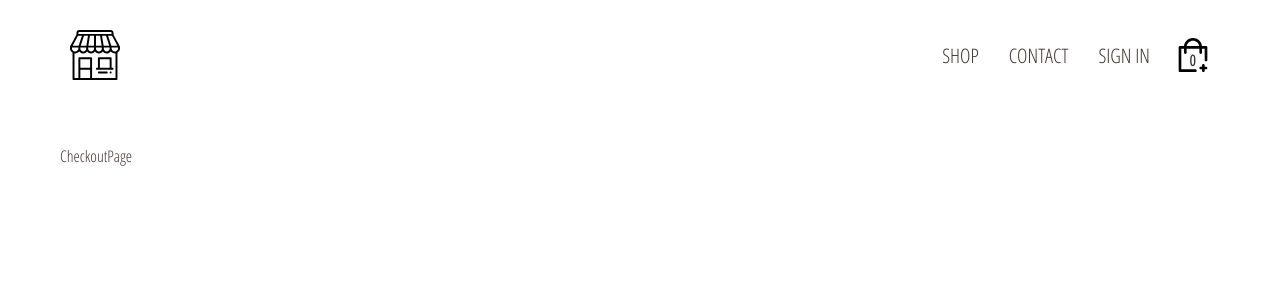
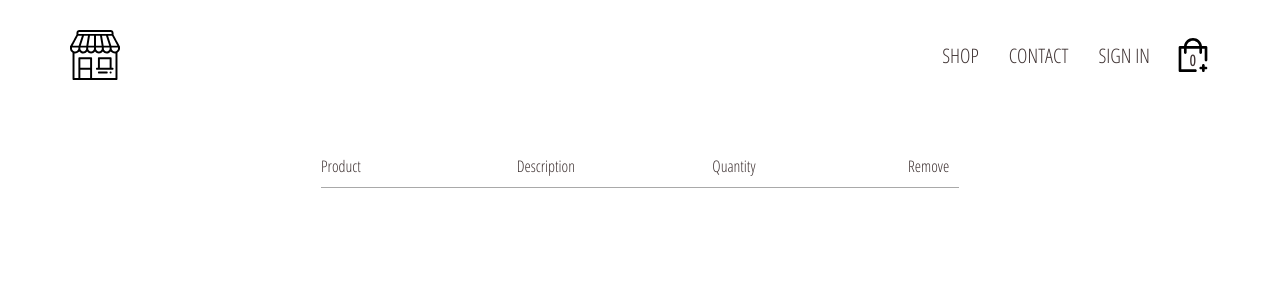
Before and after one commit to liviuschera/dos-hombres-online-shop, a React (Create React App) app: page /checkout in a window 1280 px wide. Shown: the top 300 px of the page. Built offline with nearby package versions, Linux system fonts and the light colour scheme; no server answers.

Commit message:
adding HTML elements of the checkout page header

```diff
--- a/src/pages/checkout/checkout.component.jsx
+++ b/src/pages/checkout/checkout.component.jsx
@@ -3,5 +3,22 @@
 import "./checkout.syles.scss";
 
 export default function CheckoutPage() {
-  return <div>CheckoutPage</div>;
+  return (
+    <main className="checkout-page">
+      <header className="checkout-header">
+        <div className="header-block">
+          <span>Product</span>
+        </div>
+        <div className="header-block">
+          <span>Description</span>
+        </div>
+        <div className="header-block">
+          <span>Quantity</span>
+        </div>
+        <div className="header-block">
+          <span>Remove</span>
+        </div>
+      </header>
+    </main>
+  );
 }
--- a/src/pages/checkout/checkout.syles.scss
+++ b/src/pages/checkout/checkout.syles.scss
@@ -0,0 +1,31 @@
+.checkout-page {
+  width: 55%;
+  min-height: 90vh;
+  display: flex;
+  flex-direction: column;
+  align-items: center;
+  margin: 50px auto 0;
+
+  .checkout-header {
+    width: 100%;
+    padding: 10px 0;
+    display: flex;
+    justify-content: space-between;
+    border-bottom: 1px solid darkgrey;
+
+    .header-block {
+      text-transform: capitalize;
+      width: 23%;
+
+      &:last-child {
+        width: 8%;
+      }
+    }
+  }
+
+  .total {
+    margin-top: 30px;
+    margin-left: auto;
+    font-size: 36px;
+  }
+}
```
